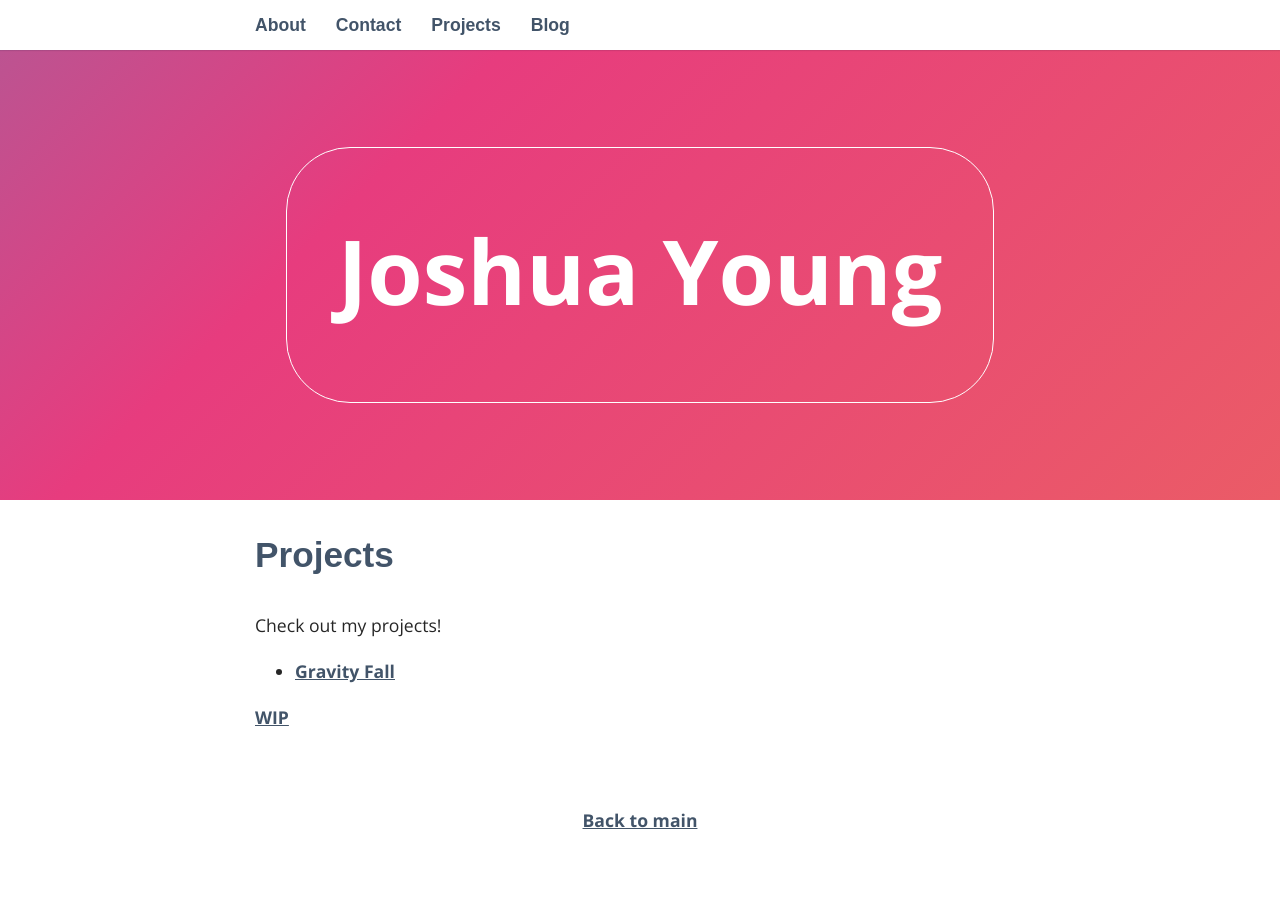
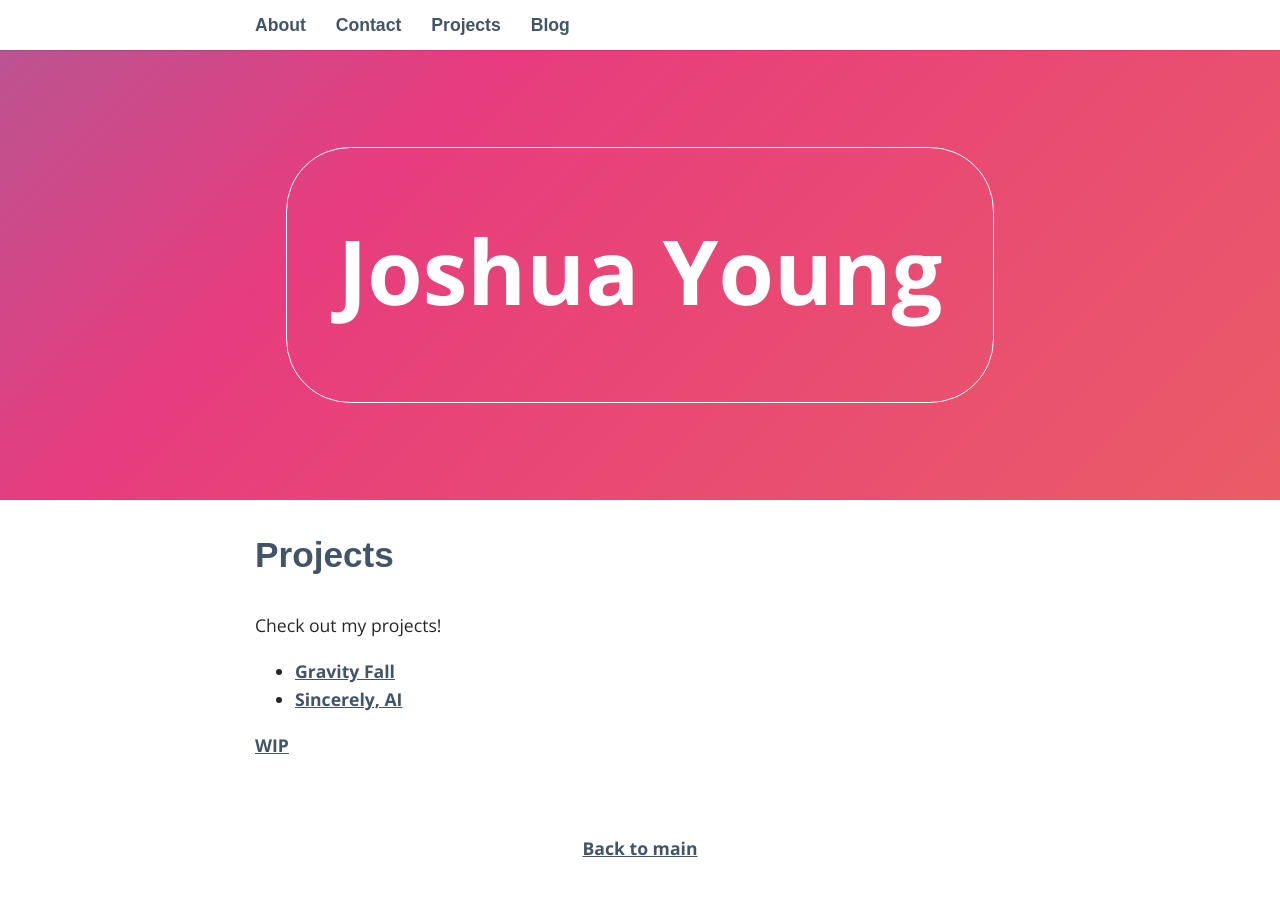
Before and after one commit to joshua-y/joshua-y-oldwebsite, a Jekyll site: the page built from _pages/03_projects.md, in a window 1280 px wide. Built offline with Jekyll 4.4.1, drawn with Linux system fonts in a browser that asks for light colours; some web fonts are replaced.

Commit message:
Added new project

```diff
--- a/_pages/03_projects.md
+++ b/_pages/03_projects.md
@@ -7,5 +7,6 @@ permalink: /projects/
 Check out my projects!
 
 - [Gravity Fall](https://github.com/joshua-y/Gravity-Fall.git)
+- [Sincerely, AI](https://github.com/jamqd/SincerelyAI)
 
 [WIP]({{site.url}}/testsite/)
```
Also changed, not shown: 3 other files.
